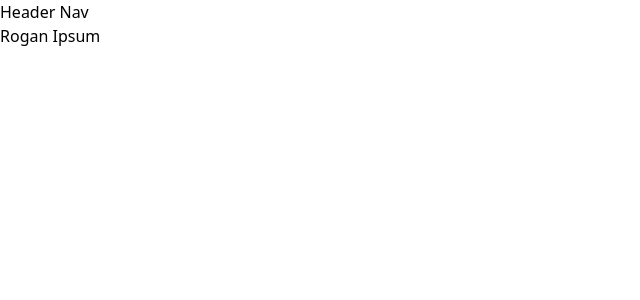
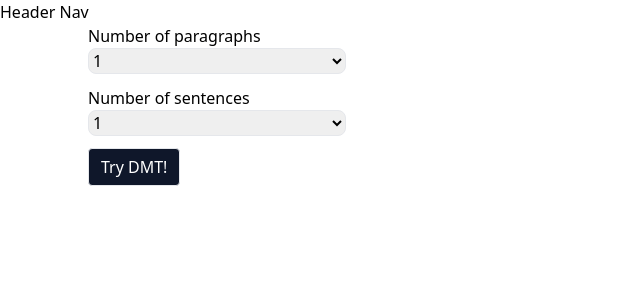
Before and after one commit to adrianrivers/rogan-ipsum, a Vue app: page / in a window 1280 px wide. Shown: the top 300 px of the page, without its empty margins (0-640 px from the left). Built offline with nearby package versions, Linux system fonts and the light colour scheme.

Commit message:
:sparkles: Generate and output ipsum

```diff
--- a/src/App.vue
+++ b/src/App.vue
@@ -1,8 +1,51 @@
 <script setup lang="ts">
-import Header from './components/Header.vue'
+import { reactive, ref } from 'vue'
+import { generateLoremIpsum } from '@/helpers/generateLoremIpsum'
+import { VOCAB } from '@/constants'
+
+import Header from '@/components/Header.vue'
+import Button from '@/components/Button.vue'
+import Select from '@/components/Select.vue'
+
+const userInput = reactive({
+  numParagraphs: 1,
+  numSentences: 1,
+})
+
+const generatedLoremIpsumArr = ref<string[]>([])
+
+const handleClick = () => {
+  const { numParagraphs, numSentences } = userInput
+  generatedLoremIpsumArr.value = generateLoremIpsum({
+    numParagraphs,
+    numSentences,
+    vocab: VOCAB,
+  })
+}
 </script>
 
 <template>
   <Header></Header>
-  <main>Rogan Ipsum</main>
+  <main class="m-auto max-w-6xl px-6">
+    <div class="grid grid-cols-4 gap-6 md:grid-cols-12">
+      <div class="col-span-full md:col-span-3">
+        <div class="mb-3">
+          <label for="paragraphs" class="block">Number of paragraphs</label>
+          <Select name="numParagraphs" v-model="userInput.numParagraphs" />
+        </div>
+        <div class="mb-3">
+          <label for="paragraphs" class="block">Number of sentences</label>
+          <Select name="numSentences" v-model="userInput.numSentences" />
+        </div>
+        <div class="mt-3">
+          <Button @click="handleClick"> Try DMT! </Button>
+        </div>
+      </div>
+      <div class="col-span-full md:col-span-9">
+        <p v-for="(paragraph, index) in generatedLoremIpsumArr" :key="index">
+          {{ paragraph }}
+        </p>
+      </div>
+    </div>
+  </main>
 </template>
--- /dev/null
+++ b/src/components/Button.vue
@@ -0,0 +1,7 @@
+<template>
+  <button
+    class="rounded border bg-slate-900 px-3 py-1.5 text-white hover:bg-slate-700"
+  >
+    <slot></slot>
+  </button>
+</template>
--- /dev/null
+++ b/src/components/Select.vue
@@ -0,0 +1,29 @@
+<template>
+  <select
+    :name="name"
+    class="block w-full rounded-lg border focus:border-blue-500"
+    @change="handleChange"
+  >
+    <option value="1">1</option>
+    <option value="2">2</option>
+    <option value="3">3</option>
+    <option value="4">4</option>
+    <option value="5">5</option>
+  </select>
+</template>
+
+<script setup lang="ts">
+export interface SelectProps {
+  name: string
+  modelValue: number
+}
+
+defineProps<SelectProps>()
+
+const emit = defineEmits(['update:modelValue'])
+
+const handleChange = (e: Event) => {
+  const target = e.target as HTMLSelectElement
+  emit('update:modelValue', parseInt(target.value))
+}
+</script>
--- a/src/contsants/index.ts
+++ b/src/constants/index.ts
@@ -1,3 +1,4 @@
 export { FILLERS } from './fillers'
 export { PHRASES } from './phrases'
 export { WORDS } from './words'
+export { VOCAB } from './vocab'
--- /dev/null
+++ b/src/constants/vocab.ts
@@ -0,0 +1,5 @@
+import { FILLERS } from './fillers'
+import { PHRASES } from './phrases'
+import { WORDS } from './words'
+
+export const VOCAB = [...FILLERS, ...PHRASES, ...WORDS]
--- a/src/helpers/generateLoremIpsum.ts
+++ b/src/helpers/generateLoremIpsum.ts
@@ -1,25 +1,25 @@
-const formatSentence = (sentence: string[]) => {
+const formatSentence = (sentence: string[]): string => {
   const firstWord = sentence[0]
   const capitalisedFirstWord = firstWord[0].toUpperCase() + firstWord.slice(1)
 
-  return [capitalisedFirstWord, ...sentence.slice(1)].join(' ')
+  return `${[capitalisedFirstWord, ...sentence.slice(1)].join(' ')}.`
 }
 
-function generateSentences(vocab: string[]) {
+const generateSentences = (vocab: string[]): string => {
   const senctenceSlots = Math.floor(Math.random() * 10) + 1
   const sentence = []
   let index = 0
 
   while (index < senctenceSlots) {
     const randomVocabArrPos = Math.floor(Math.random() * vocab.length)
-    sentence.push(vocab.at(randomVocabArrPos) ?? '')
+    sentence.push(vocab[randomVocabArrPos])
     index++
   }
 
   return formatSentence(sentence)
 }
 
-function generateParagraphs(numSentences: number, vocab: string[]) {
+const generateParagraphs = (numSentences: number, vocab: string[]): string => {
   const paragraph = []
   let index = 0
 
@@ -28,10 +28,10 @@ function generateParagraphs(numSentences: number, vocab: string[]) {
     index++
   }
 
-  return paragraph.join('. ')
+  return paragraph.join()
 }
 
-export function generateLoremIpsum({
+export const generateLoremIpsum = ({
   numParagraphs,
   numSentences,
   vocab,
@@ -39,10 +39,11 @@ export function generateLoremIpsum({
   numParagraphs: number
   numSentences: number
   vocab: string[]
-}): string[] {
+}): string[] => {
   const arr = Array.from(new Array(numParagraphs).fill([]))
   const paragraphs = arr.map(() => generateParagraphs(numSentences, vocab))
 
   console.log(paragraphs)
+
   return paragraphs
 }
```
Also changed, not shown: src/constants/fillers.ts (renamed from src/contsants/fillers.ts), src/constants/phrases.ts (renamed from src/contsants/phrases.ts), src/constants/words.ts (renamed from src/contsants/words.ts), 1 other file (tests, documents, lock files or other folders).
